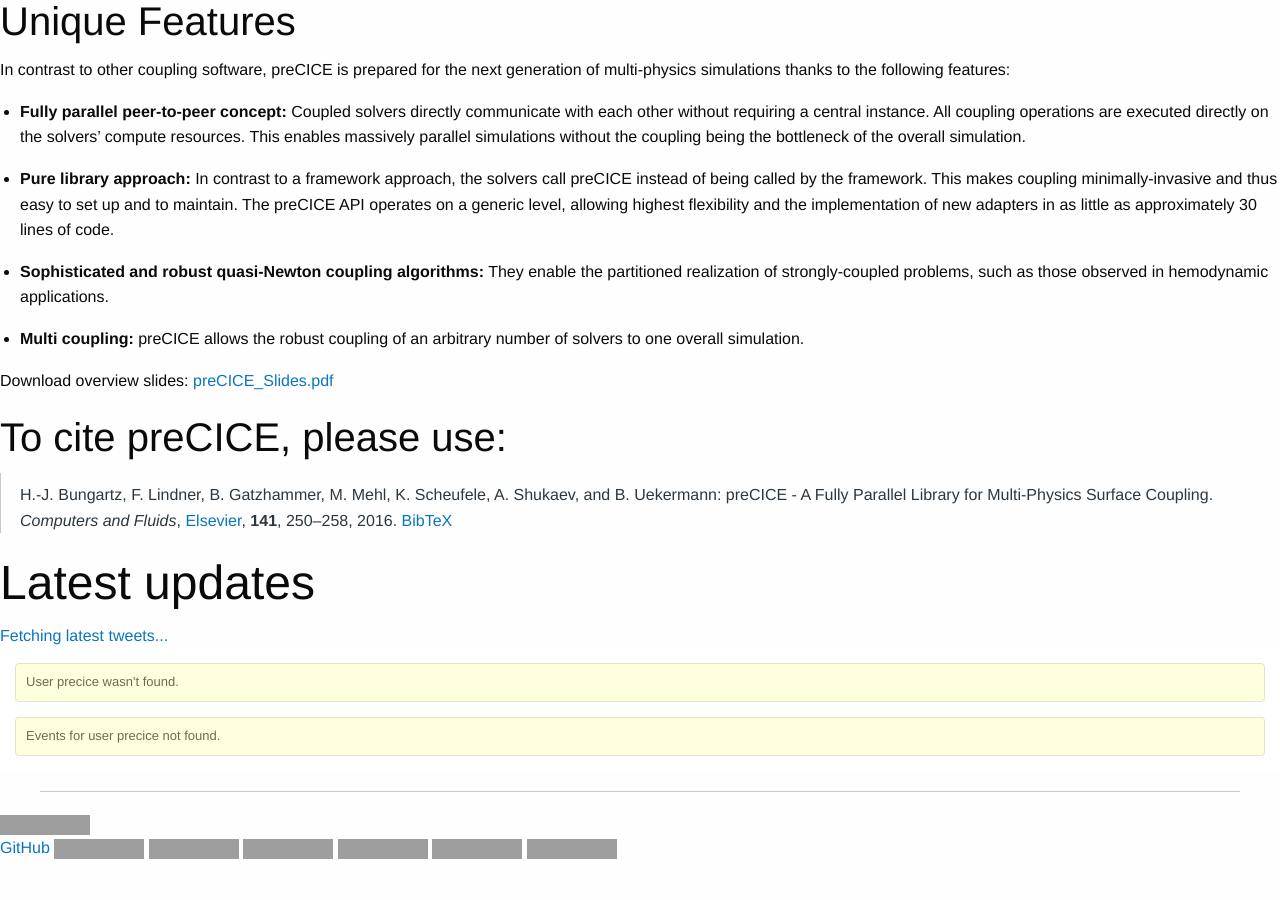
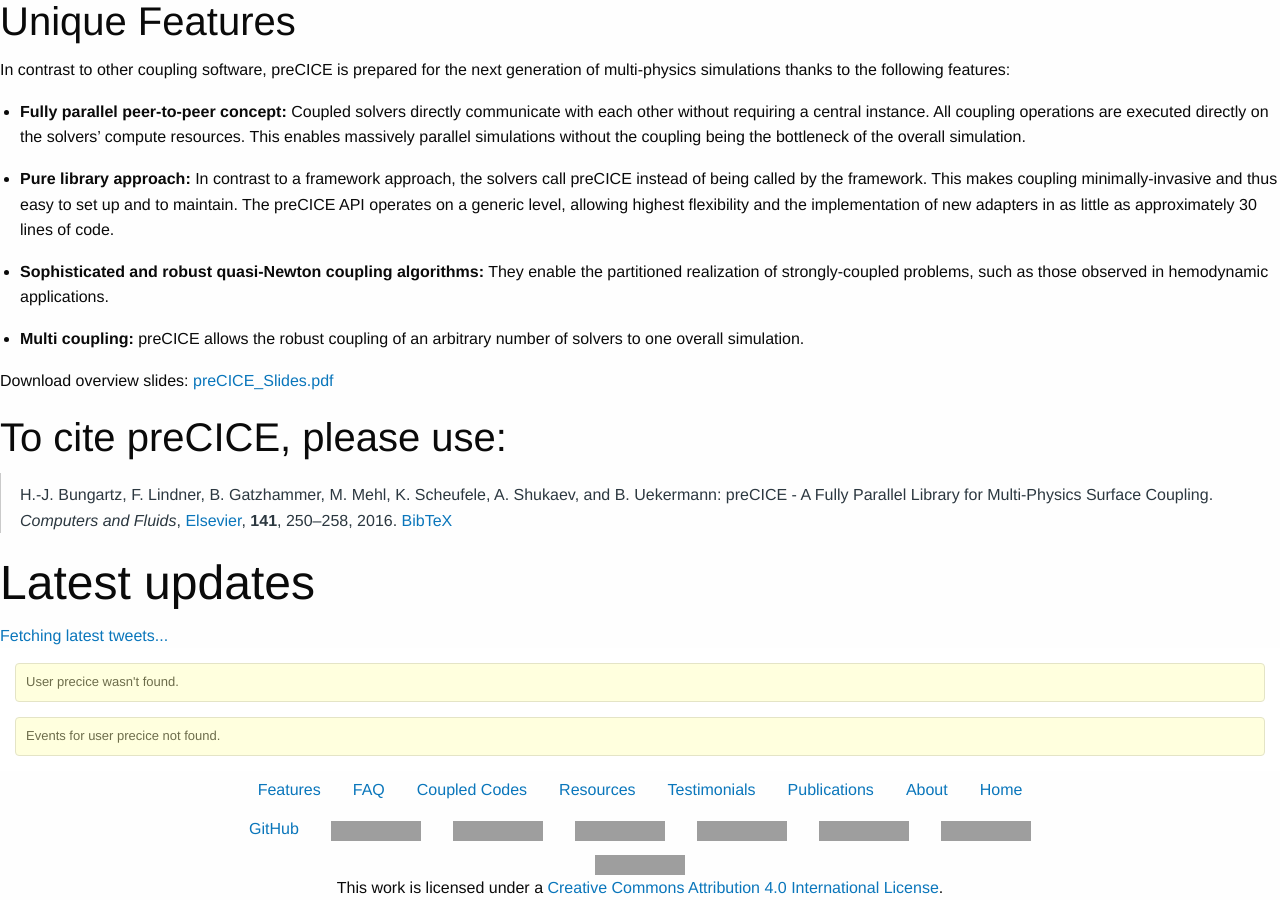
Before and after one commit to precice/precice.github.io_old, a Jekyll site: the page built from index.md, in a window 1280 px wide and 900 px high, scrolled down 1579 px, cut to the strip 0-900 px from the top of the window. Built offline with Jekyll 4.4.1, drawn with Linux system fonts in a browser that asks for light colours; nearby versions of some CDN libraries; comment, search, counter and statistics services are not loaded; a style sheet for code colours, icons or effects is not loaded; before the commit the page ends 2439 px from its top, so only the background shows below that; grey boxes are pictures that could not be loaded.

Commit message:
First version of footer

```diff
--- a/_includes/footer.html
+++ b/_includes/footer.html
@@ -1,25 +1,59 @@
 <footer>
-    <hr />
-    <a rel="license" href="https://creativecommons.org/licenses/by/4.0/"><img alt="Creative Commons License" style="border-width:0" src="https://i.creativecommons.org/l/by/4.0/88x31.png" /></a>
-    <nav>
+  <nav class="footer-navigation">
+    <ul class="menu align-center">
+      {% for ipage in site.pages %}
+        {% if ipage.title %}
+          <li>
+            <a href="{{ ipage.url | prepend: site.baseurl }}">{{ ipage.title }}</a>
+          </li>
+        {% endif %}
+      {% endfor %}
+    </ul>
+  </nav>
+
+
+    <nav class="footer-social">
+      <ul class="menu align-center">
+        <li>
         <a class="github-button" href="https://github.com/precice/precice" target="_blank" data-show-count="false" aria-label="Star precice/precice on GitHub">GitHub</a>
+        </li>
+        <li>
         <a class="link_image" href="https://github.com/precice/precice/blob/develop/LICENSE" target="_blank">
             <img src="https://img.shields.io/github/license/precice/precice.svg" alt="GNU LGPL license">
         </a>
+        </li>
+        <li>
         <a class="link_image" href="https://travis-ci.org/precice/precice" target="_blank">
             <img src="https://travis-ci.org/precice/precice.svg?branch=develop" alt="Build status">
         </a>
+        </li>
+        <li>
         <a class="link_image" href="https://github.com/precice/precice/releases/latest" target="_blank">
             <img src="https://img.shields.io/github/release/precice/precice.svg" alt="Release">
         </a>
+        </li>
+        <li>
         <a class="link_image" href="https://gitter.im/precice/Lobby" target="_blank">
             <img src="https://img.shields.io/badge/chat-on%20gitter-9c3375.svg" alt="Gitter chat">
         </a>
+        </li>
+        <li>
         <a class="link_image" href="https://mailman.informatik.uni-stuttgart.de/mailman/listinfo/precice" target="_blank">
             <img src="https://img.shields.io/badge/mailing%20list-subscribe-blue.svg" alt="Mailing list">
         </a>
+        </li>
+        <li>
         <a class="link_image" href="https://twitter.com/preCICE_org" target="_blank">
             <img src="https://img.shields.io/badge/twitter-%40preCICE__org-1da1f2.svg" alt="Twitter">
         </a>
+        </li>
+      </ul>
     </nav>
+
+    <div class="footer-copyright text-center">
+      <a rel="license" href="https://creativecommons.org/licenses/by/4.0/">
+        <img alt="Creative Commons License" style="border-width:0" src="https://i.creativecommons.org/l/by/4.0/88x31.png" />
+      </a> <br />
+      This work is licensed under a <a rel="license" href="https://creativecommons.org/licenses/by/4.0/">Creative Commons Attribution 4.0 International License</a>.
+    </div>
 </footer>
```
